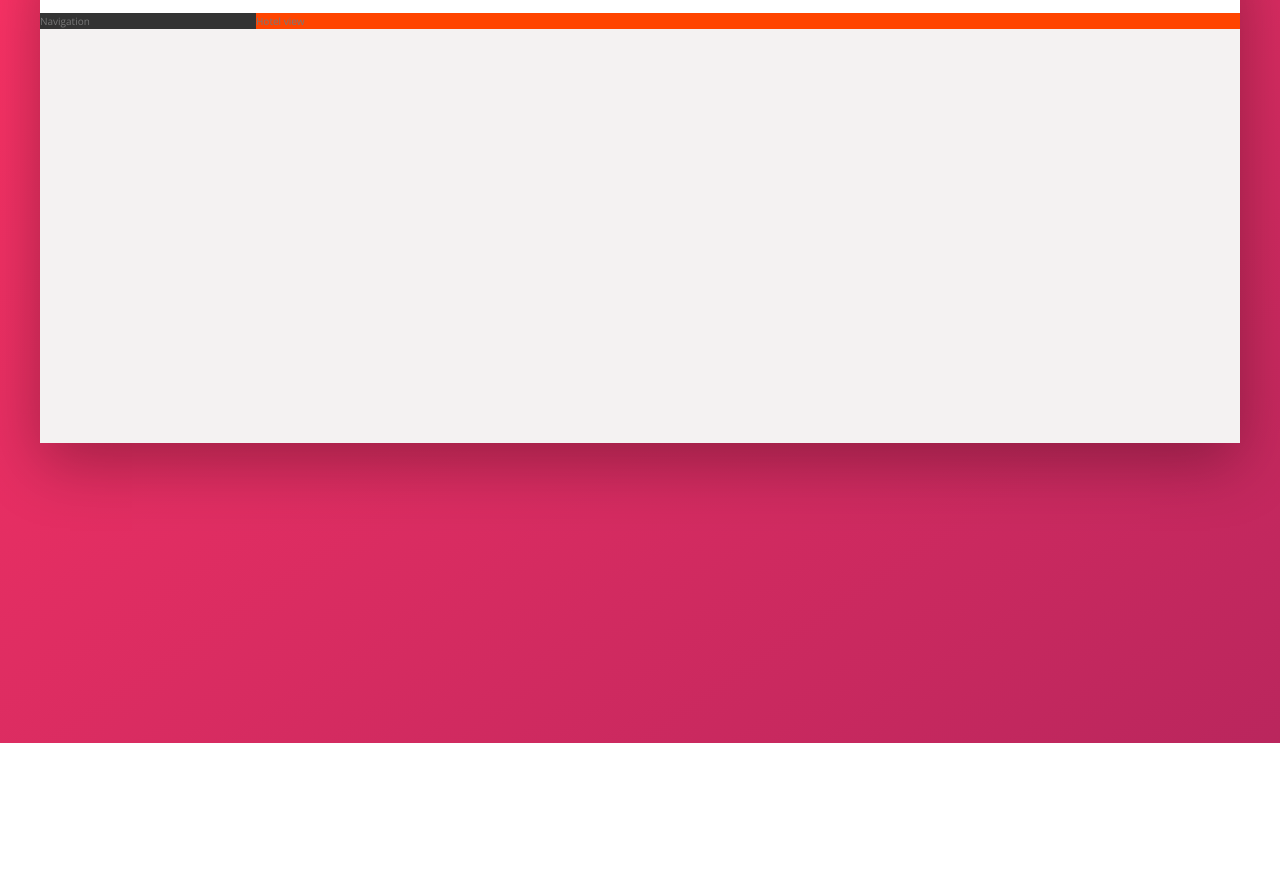
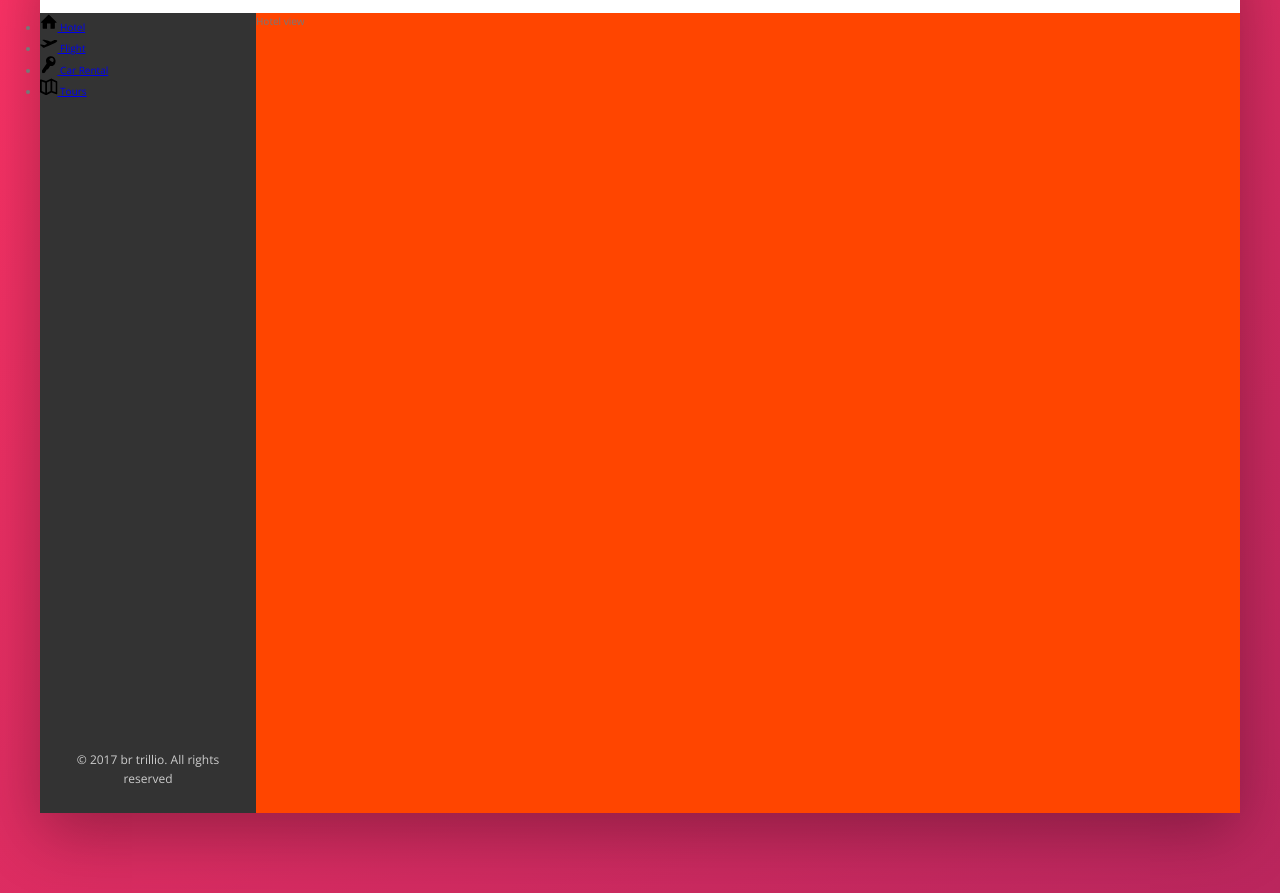
Before and after one commit to Frank-Bae/css, a website: page Trillo/starter/index.html in a window 1280 px wide. Shown: the part 137-1030 px from the top of the page. Before the commit the page ends 880 px from the top, so only its background shows below. Drawn offline with nearby package versions, Linux system fonts and the light colour scheme.

Commit message:
completed part 1 of sidebar

```diff
--- a/Trillo/starter/index.html
+++ b/Trillo/starter/index.html
@@ -43,9 +43,48 @@
             </div>
           </nav>
         </header>
+
+
+
         <div class="content">
           <nav class="sidebar">
-            Navigation
+            <ul class="side-nav">
+              <li class="side-nav__item">
+                <a href="#" class="side-nav__link">
+                  <svg class="side-nav__icon">
+                    <use xlink:href="img/sprite.svg#icon-home"></use>
+                  </svg>
+                  <span>Hotel</span>
+                </a>
+              </li>
+              <li class="side-nav__item">
+                <a href="#" class="side-nav__link">
+                  <svg class="side-nav__icon">
+                    <use xlink:href="img/sprite.svg#icon-aircraft-take-off"></use>
+                  </svg>
+                  <span>Flight</span>
+                </a>
+              </li>
+              <li class="side-nav__item">
+                <a href="#" class="side-nav__link">
+                  <svg class="side-nav__icon">
+                    <use xlink:href="img/sprite.svg#icon-key"></use>
+                  </svg>
+                  <span>Car Rental</span>
+                </a>
+              </li>
+              <li class="side-nav__item">
+                <a href="#" class="side-nav__link">
+                  <svg class="side-nav__icon">
+                    <use xlink:href="img/sprite.svg#icon-map"></use>
+                  </svg>
+                  <span>Tours</span>
+                </a>
+              </li>
+            </ul>
+            <div class="legal">
+              &copy; 2017 br trillio. All rights reserved
+            </div>
           </nav>
           <main class="hotel-view">
             Hotel view
--- a/Trillo/starter/package.json
+++ b/Trillo/starter/package.json
@@ -7,7 +7,6 @@
     "watch:sass": "node-sass sass/main.scss css/style.css -w",
     "devserver": "live-server",
     "start": "npm-run-all --parallel devserver watch:sass",
-
     "compile:sass": "node-sass sass/main.scss css/style.comp.css",
     "prefix:css": "postcss --use autoprefixer -b 'last 10 versions' css/style.comp.css -o css/style.prefix.css",
     "compress:css": "node-sass css/style.prefix.css css/style.css --output-style compressed",
--- a/Trillo/starter/sass/_component.scss
+++ b/Trillo/starter/sass/_component.scss
@@ -121,3 +121,35 @@
   }
 
 }
+
+
+
+
+///////////////////////
+// SIDE NAVIGATION
+
+.side-nav {
+  &__item {
+
+  }
+
+  &__link {
+
+  }
+
+  &__icon {
+    width: 1.75rem;
+    height: 1.75rem;
+  }
+}
+
+
+///////////////////////
+// LEGAL TEXT
+
+.legal {
+  font-size: 1.2rem;
+  color: var(--color-grey-light-4);
+  text-align: center;
+  padding: 2.5rem;
+}
--- a/Trillo/starter/sass/_layout.scss
+++ b/Trillo/starter/sass/_layout.scss
@@ -26,11 +26,16 @@
 .sidebar {
   background-color: var(--color-grey-dark-1);
   flex: 0 0 18%; // this is only occupying 18% and not telling it grow or shrink
+
+  display: flex;
+  flex-direction: column;
+  justify-content: space-between;
 }
 
 .hotel-view {
   background-color: #fff;
   background-color: orangered;
+  height: 80rem;
 
   flex: 1; // this is telling flex to take up the whole width
 
```
Also changed, not shown: Trillo/starter/sass/main.css, Trillo/starter/sass/main.scss (line endings or trailing spaces), 2 other files.
